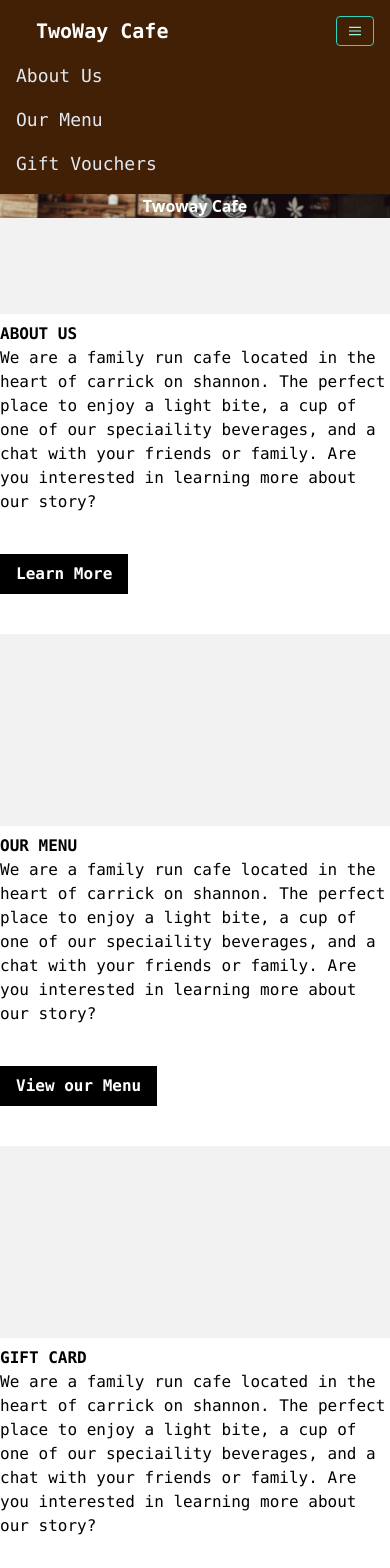
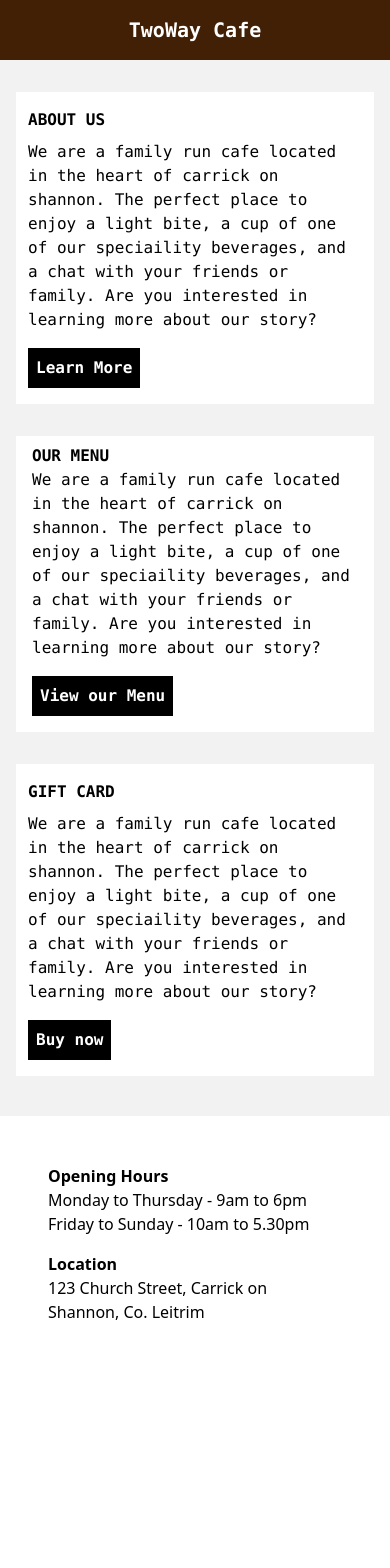
Before and after one commit to xEvanM/boycecafe, a Vue app: page / in a window 390 px wide. Shown: the top 1568 px of the page. After the commit the page ends 1372 px from the top, so only its background shows below. Built offline with nearby package versions, Linux system fonts and the light colour scheme; grey boxes are pictures that could not be loaded.

Commit message:
Commit changes from local to remote

```diff
--- a/package.json
+++ b/package.json
@@ -9,7 +9,8 @@
     "preview": "vite preview"
   },
   "dependencies": {
-    "vue": "^3.3.4"
+    "vue": "^3.3.4",
+    "vue-router": "^4.2.4"
   },
   "devDependencies": {
     "@vitejs/plugin-vue": "^4.2.3",
--- a/src/App.vue
+++ b/src/App.vue
@@ -1,41 +1,12 @@
-<script setup>
-import { defineComponent } from "vue"
-import Navbar from "./components/Navbar.vue"
-import SectionRight from "./components/SectionRight.vue"
-import SectionLeft from "./components/SectionLeft.vue"
-import Footer from "./components/Footer.vue"
-
-components: { Navbar, SectionRight, SectionLeft, Footer }
-
-  </script>
-
 <template>
-
-    <navbar  class=" font-mono top-0 z-20 sticky"></navbar>
-
-    <div class="lg:h-full lg:w-full bg-no-repeat bg-cover bg-center bg-cafe">
-      <h1 class="font-extrabold lg:text-5xl lg:p-100 align-middle text-center text-white"> Twoway Cafe </h1>
-    </div>
-
-    <SectionRight class="relative font-mono" heading="ABOUT US" button="Learn More" secBackground="bg-coffee"
-    text="We are a family run cafe located in the heart of carrick on shannon. The perfect place to enjoy a light bite, a cup of one of our speciaility beverages, and a chat with your friends or family. Are you interested
-    in learning more about our story?">
-  </SectionRight>
-
-  <SectionLeft class="relative font-mono" heading="OUR MENU" button="View our Menu" secBackground="bg-sandwich"
-    text="We are a family run cafe located in the heart of carrick on shannon. The perfect place to enjoy a light bite, a cup of one of our speciaility beverages, and a chat with your friends or family. Are you interested
-    in learning more about our story?">
-  </SectionLeft>
-
-  <SectionRight class="relative font-mono" heading="GIFT CARD" button="Buy now" secBackground="bg-giftcard"
-    text="We are a family run cafe located in the heart of carrick on shannon. The perfect place to enjoy a light bite, a cup of one of our speciaility beverages, and a chat with your friends or family. Are you interested
-    in learning more about our story?">
-  </SectionRight>
-
-  <Footer>
-  </Footer>
-
+  <router-view />
 </template>
 
-<style scoped>
-</style>
+<script>
+export default {
+  name: "App",
+  components: {},
+};
+</script>
+
+<style></style>
--- a/src/components/Footer.vue
+++ b/src/components/Footer.vue
@@ -1,18 +1,18 @@
 <template>
-    <div name="footerDivider" class="bg-azure text-black w-full h-full pt-20"></div>
+    <div name="footerDivider" class="bg-azure text-black w-full h-full pt-10 lg:pt-20"></div>
 
-    <div name="footerContainer" class="bg-white text-black w-full h-full p-12 lg:px-80 flex justify-between items-center">
+    <div name="footerContainer" class="bg-white text-black w-full h-full p-12 lg:px-80 lg:flex flex-col lg:flex-row lg:justify-between lg:items-center">
 
       <!-- Left column: Opening Hours -->
-      <div>
+      <div class="lg:mt-4">
         <h1 class="font-bold">Opening Hours</h1>
         <p>Monday to Thursday - 9am to 6pm</p>
         <p>Friday to Sunday - 10am to 5.30pm</p>
       </div>
 
       <!-- Middle column: Copyright -->
-      <div class="mt-4">
-        <h1 class="font-bold">&copy; TwoWay Cafe 2023</h1>
+      <div class="hidden lg:block lg:mt-4">
+        <h1 class="font-bold">&copy; TwoWay Cafe, 2023</h1>
         <p>Website by: Evan Murphy</p>
       </div>
 
--- a/src/components/Navbar.vue
+++ b/src/components/Navbar.vue
@@ -1,20 +1,10 @@
 <template>
-
-<nav class="sticky top-0 flex items-center justify-between flex-wrap bg-walnut lg:p-8 p-4">
+  <nav class="sticky top-0 flex flex-col items-center justify-between lg:flex-row bg-walnut lg:p-8 p-4">
     <div class="flex items-center flex-shrink-0 text-white">
-    <span class="font-bold text-xl ml-50 pl-5">TwoWay Cafe</span>
+      <span class="font-bold text-xl lg:ml-50 lg:pl-5 self-center">TwoWay Cafe</span>
     </div>
 
-  <div class="block lg:hidden">
-    <button class="flex items-center px-3 py-2 border rounded text-teal-200 border-teal-400 hover:text-white hover:border-white">
-      <svg class="fill-current h-3 w-3" viewBox="0 0 20 20" xmlns="http://www.w3.org/2000/svg">
-        <title>Menu</title>
-        <path d="M0 3h20v2H0V3zm0 6h20v2H0V9zm0 6h20v2H0v-2z"/>
-      </svg>
-    </button>
-  </div>
-
-  <div class="w-full block lg:w-auto lg:pr-10">
+    <div class="hidden w-full lg:block lg:w-auto lg:pr-10">
       <div class="text-sm lg:flex-grow lg:space-x-4">
         <a href="#responsive-header" class="block mt-4 lg:inline-block lg:mt-0 lg:pl-10 text-slate-200 text-lg font-medium hover:text-azure">
           About Us
@@ -28,10 +18,9 @@
       </div>
     </div>
   </nav>
+</template>
 
 
-
-</template>
 
 <script setup>
 </script>
--- a/src/components/SectionLeft.vue
+++ b/src/components/SectionLeft.vue
@@ -20,7 +20,7 @@ export default {
   },
 computed: {
   sectionImage() {
-    return this.secBackground +` bg-cover relative bg-no-repeat h-128 w-full lg:right-16 lg:mr-40 flex-1`;
+    return this.secBackground +` hidden lg:block bg-cover relative bg-no-repeat h-128 w-full lg:right-16 lg:mr-40 flex-1`;
   },
 }
 };
@@ -28,13 +28,13 @@ computed: {
 
 <template>
 
-<div name="sectionContainer" class="bg-azure h-full lg:pt-16 flex justify-center items-center">
-<div name="sectionText" class="z-10 bg-white lg:w-2/5 lg:h-auto lg:pt-5 lg:px-5 lg:ml-48 mr-auto">
+<div name="sectionContainer" class="bg-azure h-full lg:pt-16 flex justify-center px-4 pt-8 items-center">
+<div name="sectionText" class="z-10 bg-white lg:w-2/5 lg:h-auto lg:pt-5 lg:px-5 lg:ml-48 px-4 mr-auto">
   <h1 class="text-black font-bold pt-2 lg:mb-6">{{heading}}</h1>
   <p>{{text}}</p>
-  <button class="bg-black hover:bg-azure-600 text-white font-bold py-2 px-4 my-10"> {{button}} </button>
+  <button class="bg-black hover:bg-azure-600 text-white font-bold lg:py-2 py-2 px-2 lg:px-4 lg:my-10 my-4"> {{button}} </button>
 </div>
-<div name="secBackground" :class="sectionImage"></div>
+  <div name="secBackground" :class="sectionImage"></div>
 </div>
 
 
--- a/src/components/SectionRight.vue
+++ b/src/components/SectionRight.vue
@@ -20,7 +20,7 @@ export default {
   },
   computed: {
     sectionImage() {
-      return this.secBackground +` bg-cover relative bg-no-repeat h-128 w-full lg:left-16 lg:ml-40 flex-1`;
+      return this.secBackground +` hidden lg:block bg-cover relative bg-no-repeat lg:h-128 lg:w-full lg:left-16 lg:ml-40 flex-1`;
     },
   }
 };
@@ -28,12 +28,12 @@ export default {
 
 <template>
 
-    <div name="sectionContainer" class="bg-azure h-full lg:pt-16 flex justify-center items-center">
+    <div name="sectionContainer" class="bg-azure h-full lg:pt-16 pt-8 px-4 lg:px-0 flex justify-center items-center">
       <div name="sectionImage" :class="sectionImage"></div>
-        <div name="sectionText" class="z-10 bg-white lg:w-2/5 lg:h-auto lg:pt-5 lg:px-5 lg:mr-48 ml-auto">
-            <h1 class="text-black font-bold pt-2 lg:mb-6"> {{heading}} </h1>
+        <div name="sectionText" class="z-10 bg-white lg:w-2/5 lg:h-auto lg:pt-5 lg:px-5 lg:mr-48 px-3  ml-auto">
+            <h1 class="text-black font-bold lg:pt-2 pt-4 pb-2 lg:mb-6"> {{heading}} </h1>
             <p> {{text}} </p>
-            <button class="bg-black hover:bg-azure-600 text-white font-bold py-2 px-4 my-10"> {{button}} </button>
+            <button class="bg-black hover:bg-azure-600 text-white font-bold lg:py-2 py-2 px-2 lg:px-4 lg:my-10 my-4"> {{button}} </button>
         </div>
     </div>
 
--- /dev/null
+++ b/src/router/index.js
@@ -0,0 +1,13 @@
+import { createRouter, createWebHistory } from 'vue-router';
+
+const router = createRouter({
+    history: createWebHistory(),
+    routes: [
+        { path: "/", component: () => import("../views/HomePage.vue") },
+        { path: "/home", component: () => import("../views/HomePage.vue") },
+        { path: "/menu", component: () => import("../views/MenuPage.vue") },
+    ]
+});
+
+
+export default router;
--- /dev/null
+++ b/src/views/HomePage.vue
@@ -0,0 +1,38 @@
+<script setup>
+import Navbar from "../components/Navbar.vue"
+import SectionRight from "../components/SectionRight.vue"
+import SectionLeft from "../components/SectionLeft.vue"
+import Footer from "../components/Footer.vue"
+
+</script>
+
+<template>
+
+    <navbar  class=" font-mono top-0 z-20 sticky"></navbar>
+
+    <div class="hidden lg:block lg:h-full lg:w-full bg-no-repeat bg-cover bg-center bg-cafe">
+      <h1 class="hidden lg:block font-extrabold lg:text-5xl lg:p-100 align-middle text-center text-white"> Twoway Cafe </h1>
+    </div>
+
+    <SectionRight class="relative font-mono" heading="ABOUT US" button="Learn More" secBackground="bg-coffee"
+    text="We are a family run cafe located in the heart of carrick on shannon. The perfect place to enjoy a light bite, a cup of one of our speciaility beverages, and a chat with your friends or family. Are you interested
+    in learning more about our story?">
+  </SectionRight>
+
+  <SectionLeft class="relative font-mono" heading="OUR MENU" button="View our Menu" secBackground="bg-sandwich"
+    text="We are a family run cafe located in the heart of carrick on shannon. The perfect place to enjoy a light bite, a cup of one of our speciaility beverages, and a chat with your friends or family. Are you interested
+    in learning more about our story?">
+  </SectionLeft>
+
+  <SectionRight class="relative font-mono" heading="GIFT CARD" button="Buy now" secBackground="bg-giftcard"
+    text="We are a family run cafe located in the heart of carrick on shannon. The perfect place to enjoy a light bite, a cup of one of our speciaility beverages, and a chat with your friends or family. Are you interested
+    in learning more about our story?">
+  </SectionRight>
+
+  <Footer>
+  </Footer>
+
+</template>
+
+<style scoped>
+</style>
--- /dev/null
+++ b/src/views/MenuPage.vue
@@ -0,0 +1,78 @@
+
+<script setup>
+import Navbar from "../components/Navbar.vue"
+import Footer from "../components/Footer.vue"
+
+</script>
+
+<template>
+    <div>
+      <Navbar></Navbar>
+
+      <div class="bg-azure p-16">
+        <div class="flex mb-8 px-4">
+          <div class="w-1/2 pr-4 bg-white p-4">
+            <div class="flex justify-center items-center bg-black text-white py-2 mb-2">
+              <h2 class="text-xl font-semibold font-mono">To Eat</h2>
+            </div>
+            <ul>
+              <li class="flex justify-between items-center py-2 border-b">
+                <div>
+                  <span class="font-bold font-mono">Burger</span>
+                  <p class="text-sm text-gray-600 font-mono">Delicious beef burger with all the fixings.</p>
+                </div>
+                <span class="text-gray-600 font-mono">$10</span>
+              </li>
+              <li class="flex justify-between items-center py-2 border-b">
+                <div>
+                  <span class="font-bold font-mono">Sandwich</span>
+                  <p class="text-sm text-gray-600 font-mono">Classic sandwich with your choice of fillings.</p>
+                </div>
+                <span class="text-gray-600 font-mono">$8</span>
+              </li>
+              <li class="flex justify-between items-center py-2 border-b">
+                <div>
+                  <span class="font-bold font-mono">Donut</span>
+                  <p class="text-sm text-gray-600 font-mono">Sweet and fluffy donut.</p>
+                </div>
+                <span class="text-gray-600 font-mono">$3</span>
+              </li>
+              <!-- Add more food items here -->
+            </ul>
+          </div>
+
+          <div class="w-1/2 pl-4 ml-16 bg-white p-4">
+            <div class="flex justify-center items-center bg-black text-white py-2 mb-2">
+              <h2 class="text-xl font-semibold font-mono">To Drink</h2>
+            </div>
+            <ul>
+              <li class="flex justify-between items-center py-2 border-b">
+                <div>
+                  <span class="font-bold font-mono">Soda</span>
+                  <p class="text-sm text-gray-600 font-mono">Refreshing carbonated beverage.</p>
+                </div>
+                <span class="text-gray-600 font-mono">$2</span>
+              </li>
+              <li class="flex justify-between items-center py-2 border-b">
+                <div>
+                  <span class="font-bold font-mono">Hot Chocolate</span>
+                  <p class="text-sm text-gray-600 font-mono">Warm and comforting hot chocolate.</p>
+                </div>
+                <span class="text-gray-600 font-mono">$4</span>
+              </li>
+              <li class="flex justify-between items-center py-2 border-b">
+                <div>
+                  <span class="font-bold font-mono">Latte</span>
+                  <p class="text-sm text-gray-600 font-mono">Smooth and creamy latte.</p>
+                </div>
+                <span class="text-gray-600 font-mono">$5</span>
+              </li>
+              <!-- Add more drink items here -->
+            </ul>
+          </div>
+        </div>
+      </div>
+    </div>
+
+    <Footer></Footer>
+  </template>
```
Also changed, not shown: src/main.js (+5 -2 lines), 1 other file (tests, documents, lock files or other folders). Lines whose indentation alone changed are shown as unchanged.
